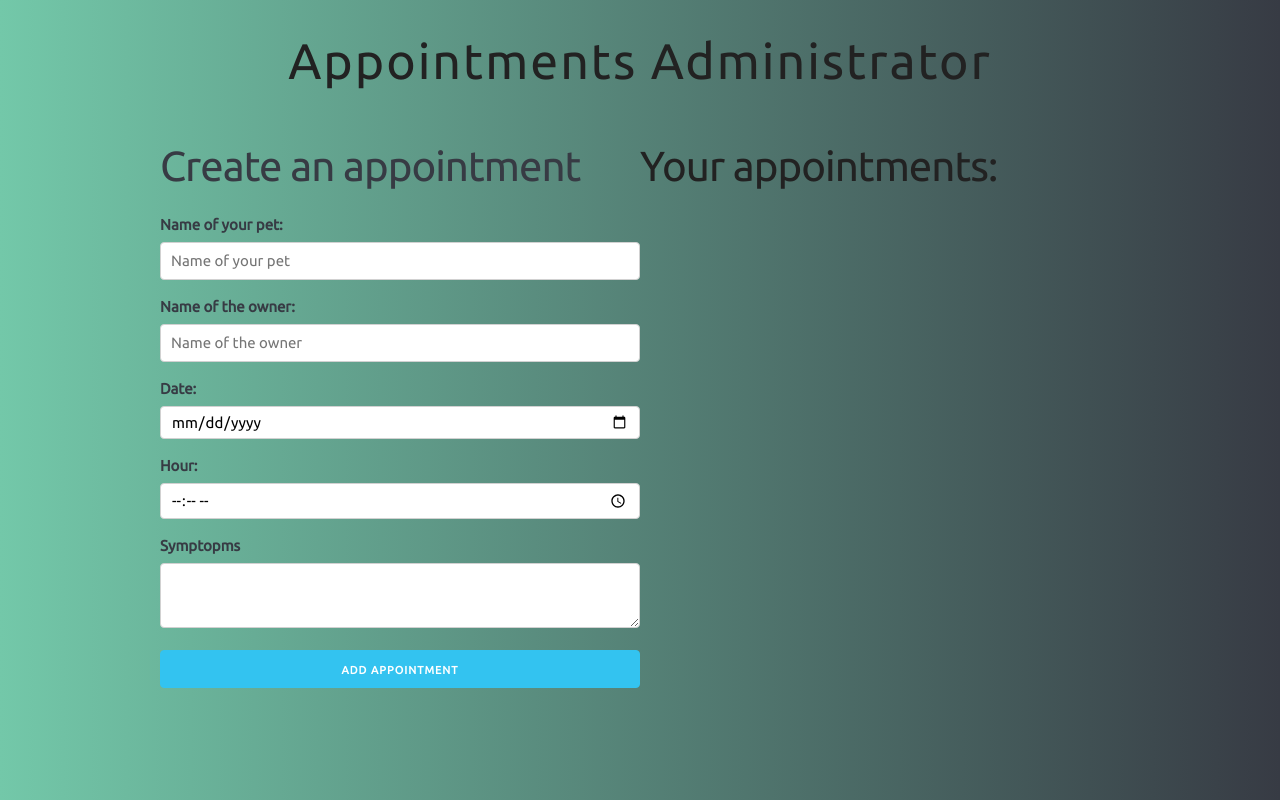
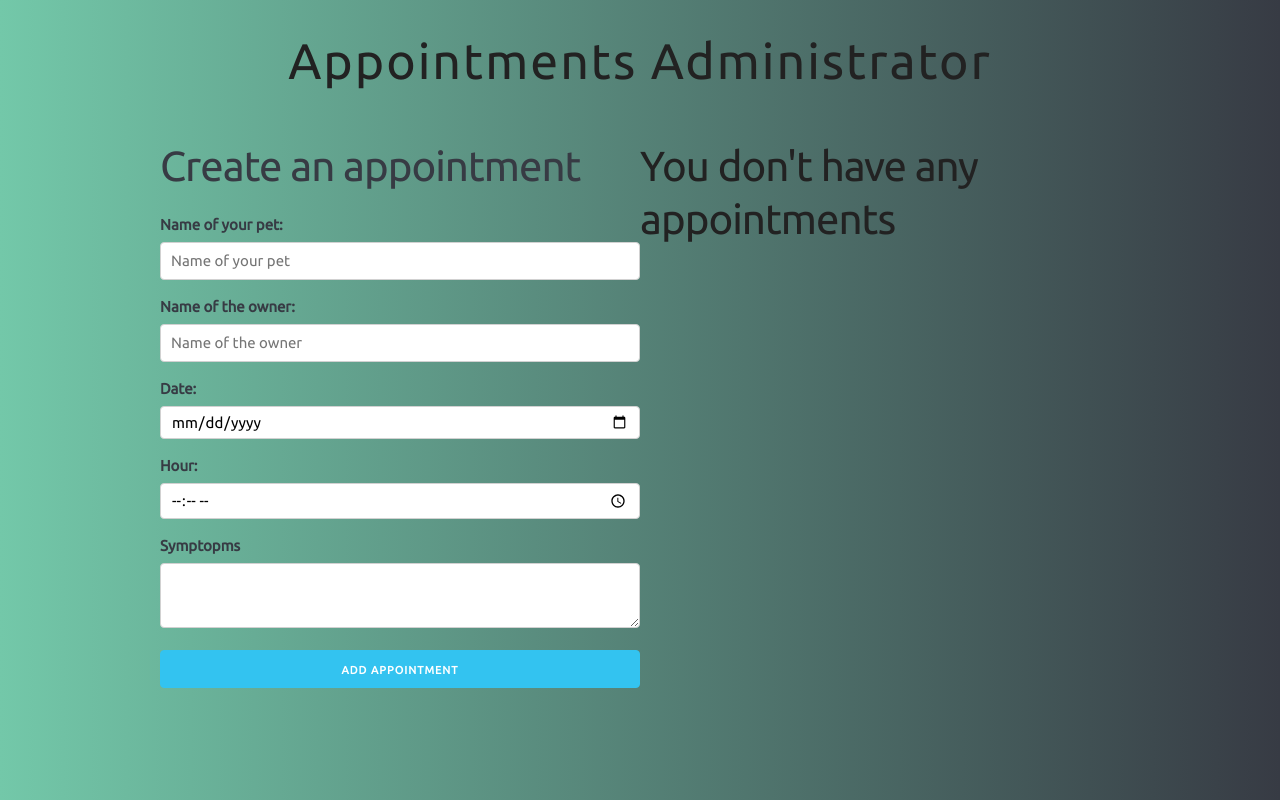
Before and after one commit to AntonioSalazar/react-appointments, a React (Create React App) app: page / in a window 1280 px wide. Built offline with nearby package versions, Linux system fonts and the light colour scheme.

Commit message:
finished the functionalities of the app, will work on the styles now

```diff
--- a/src/App.js
+++ b/src/App.js
@@ -1,4 +1,4 @@
-import React, { Fragment, useState } from 'react';
+import React, { Fragment, useState, useEffect } from 'react';
 import Form from './components/Form';
 import Appointment from './components/Appointment';
 
@@ -6,8 +6,24 @@ import Appointment from './components/Appointment';
 
 function App() {
 
+  //Appointments in local storage
+  let initialAppointments = JSON.parse(localStorage.getItem('appointment'));
+  if(!initialAppointments) {
+    initialAppointments = [];
+  }
+
   //Appointments Array state
-  const [appointmentsArray, setAppointmentsArray] = useState([]);
+  const [appointmentsArray, setAppointmentsArray] = useState(initialAppointments)
+
+  //UseEffect to perform some action when the state changes
+  useEffect( () => {
+    let initialAppointments = JSON.parse(localStorage.getItem('appointment'));
+    if(initialAppointments){
+      localStorage.setItem('appointents', JSON.stringify(appointmentsArray))
+    } else{
+      localStorage.setItem("appointments", JSON.stringify([]))
+    }
+  }, [ appointmentsArray])
 
 
   //Function that takes current appointments and add's the new one
@@ -25,6 +41,9 @@ function App() {
     setAppointmentsArray(apptArrayWithoutDeleted);
   }
 
+  //Conditional rendering
+  const title = appointmentsArray.length === 0 ? "You don't have any appointments" : "Manage your appointments"
+
   return (
     <Fragment>
       <h1 className='title'>Appointments Administrator</h1>
@@ -38,7 +57,7 @@ function App() {
             />
           </div>
           <div className="content__appointment">
-            <h2>Your appointments:</h2>
+            <h2>{title}</h2>
             {appointmentsArray.map(appointment => (
               <Appointment
                 key={appointment.id}
--- a/src/components/Form.js
+++ b/src/components/Form.js
@@ -1,6 +1,6 @@
 import React, {Fragment, useState} from 'react';
 import uuid from 'uuid/v4'
-
+import PropTypes from 'prop-types';
 
 const Form = ({createAppointment}) => {
     //create the state of the appointments
@@ -128,4 +128,8 @@ const Form = ({createAppointment}) => {
      );
 }
 
+Form.propTypes = {
+    createAppointment: PropTypes.func.isRequired
+}
+
 export default Form;
```
Also changed, not shown: src/components/Appointment.jsx (+7 -0 lines).
